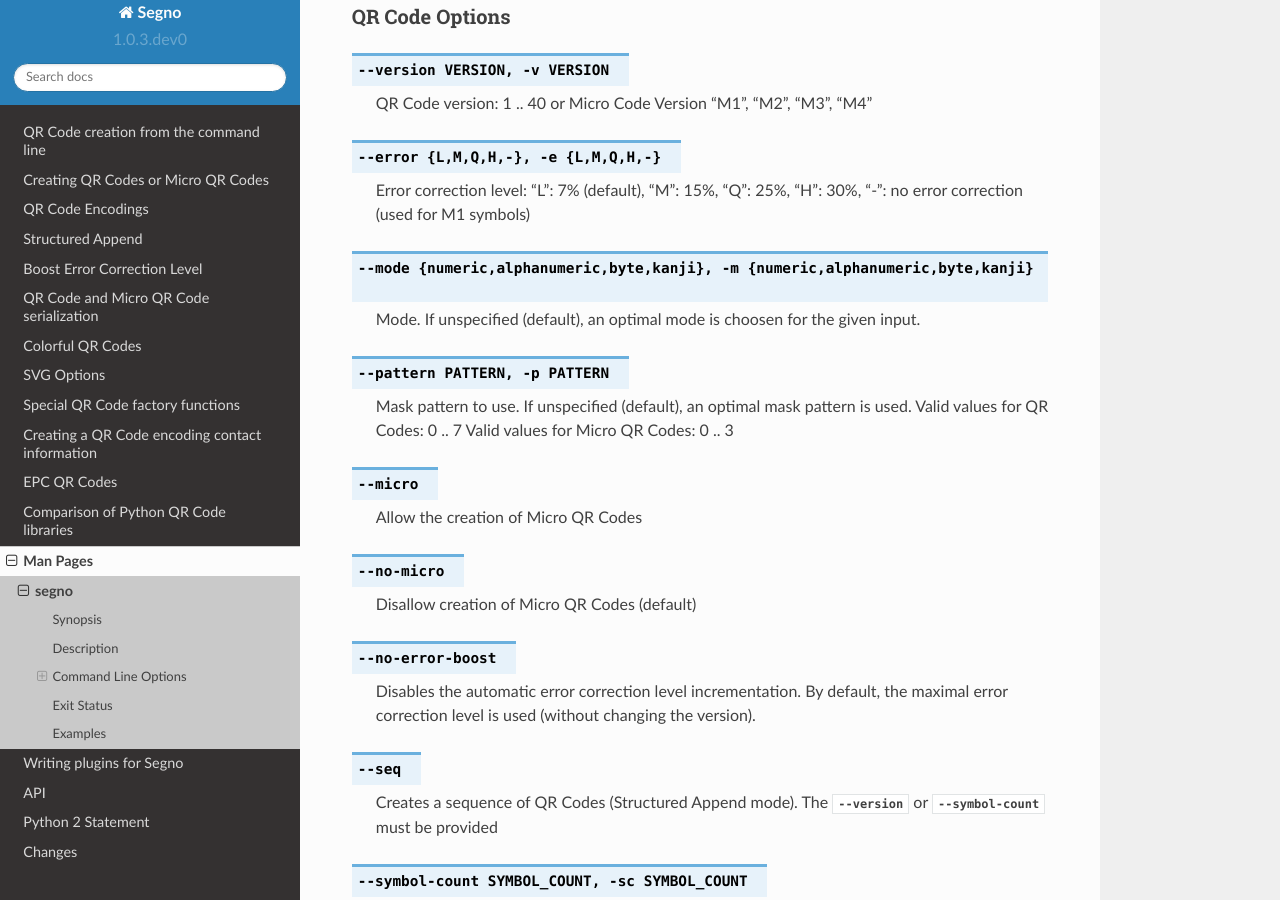
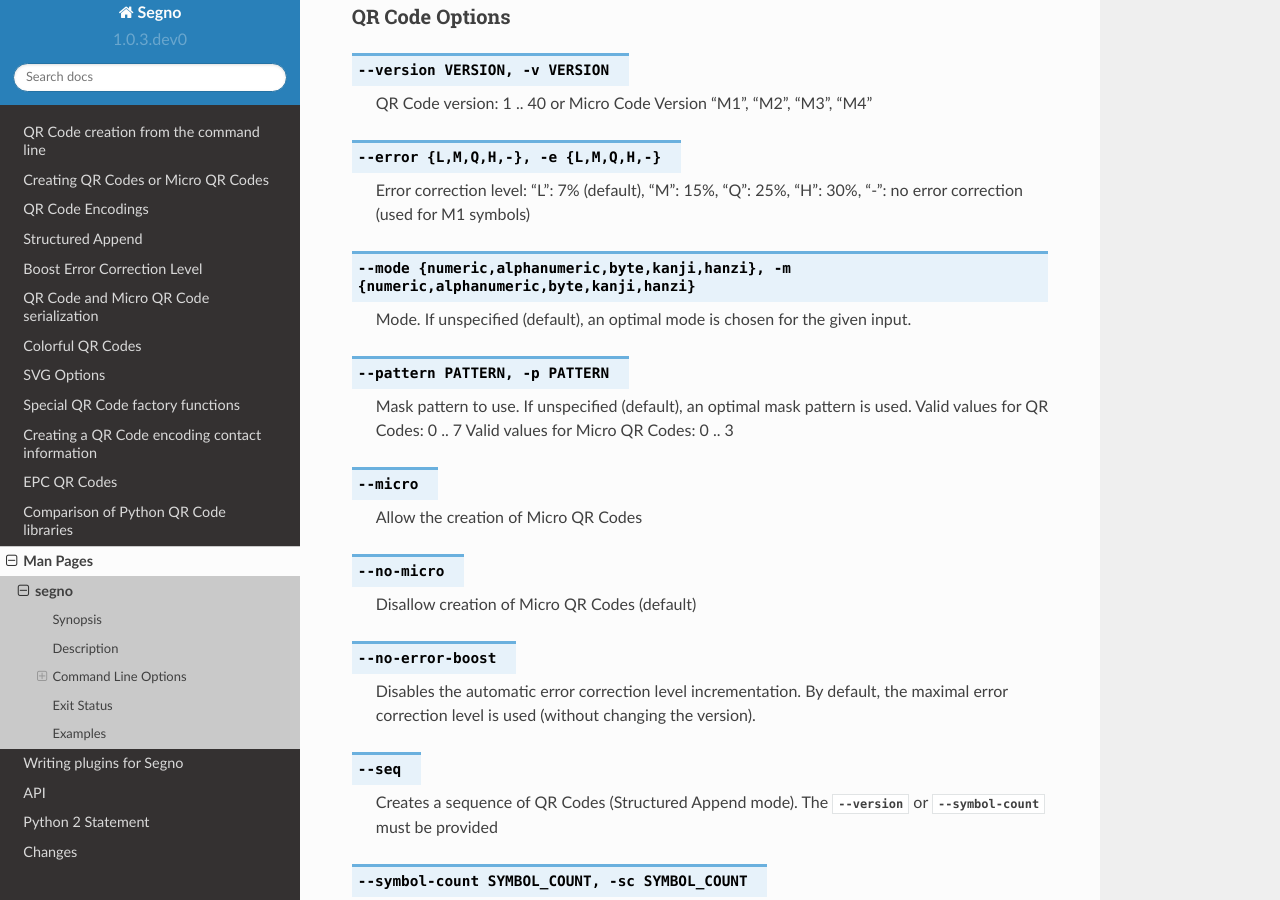
Before and after one commit to heuer/segno, a Sphinx documentation site: the page built from docs/man/segno.rst, in a window 1280 px wide and 900 px high, scrolled down 667 px. Built offline with Sphinx 7.4.7 and the Read the Docs theme 2.0.0, drawn with Linux system fonts in a browser that asks for light colours; the version number is read from the project's files by our own code.

Commit message:
Added Hanzi mode to CLI

```diff
--- a/docs/man/segno.rst
+++ b/docs/man/segno.rst
@@ -43,9 +43,9 @@
     Error correction level: "L": 7% (default), "M": 15%, "Q": 25%, "H": 30%,
     "-": no error correction (used for M1 symbols)
 
-.. option:: --mode {numeric,alphanumeric,byte,kanji}, -m {numeric,alphanumeric,byte,kanji}
+.. option:: --mode {numeric,alphanumeric,byte,kanji,hanzi}, -m {numeric,alphanumeric,byte,kanji,hanzi}
 
-    Mode. If unspecified (default), an optimal mode is choosen for the given
+    Mode. If unspecified (default), an optimal mode is chosen for the given
     input.
 
 .. option:: --pattern PATTERN, -p PATTERN
```
Also changed, not shown: 2 other files.
